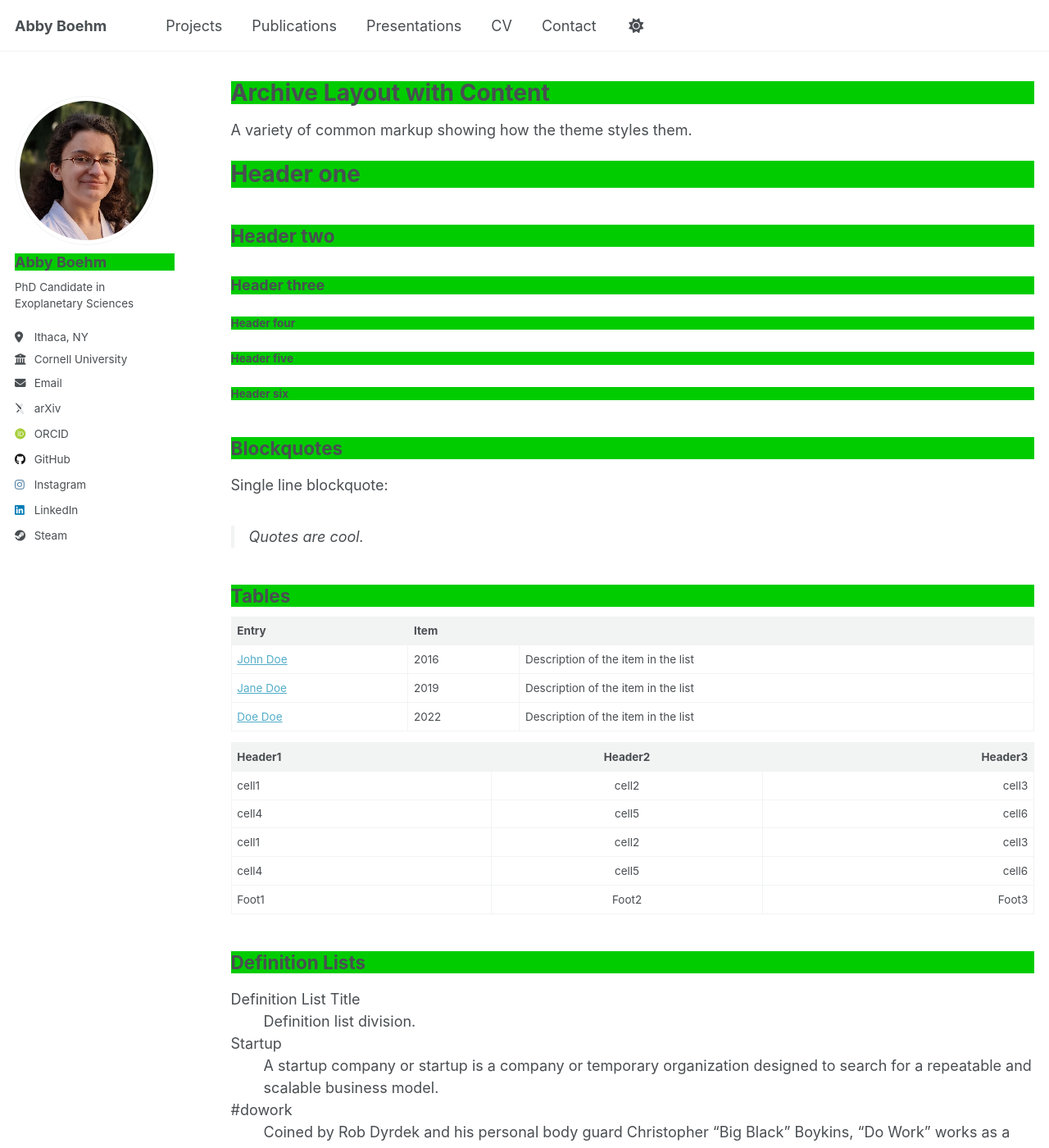
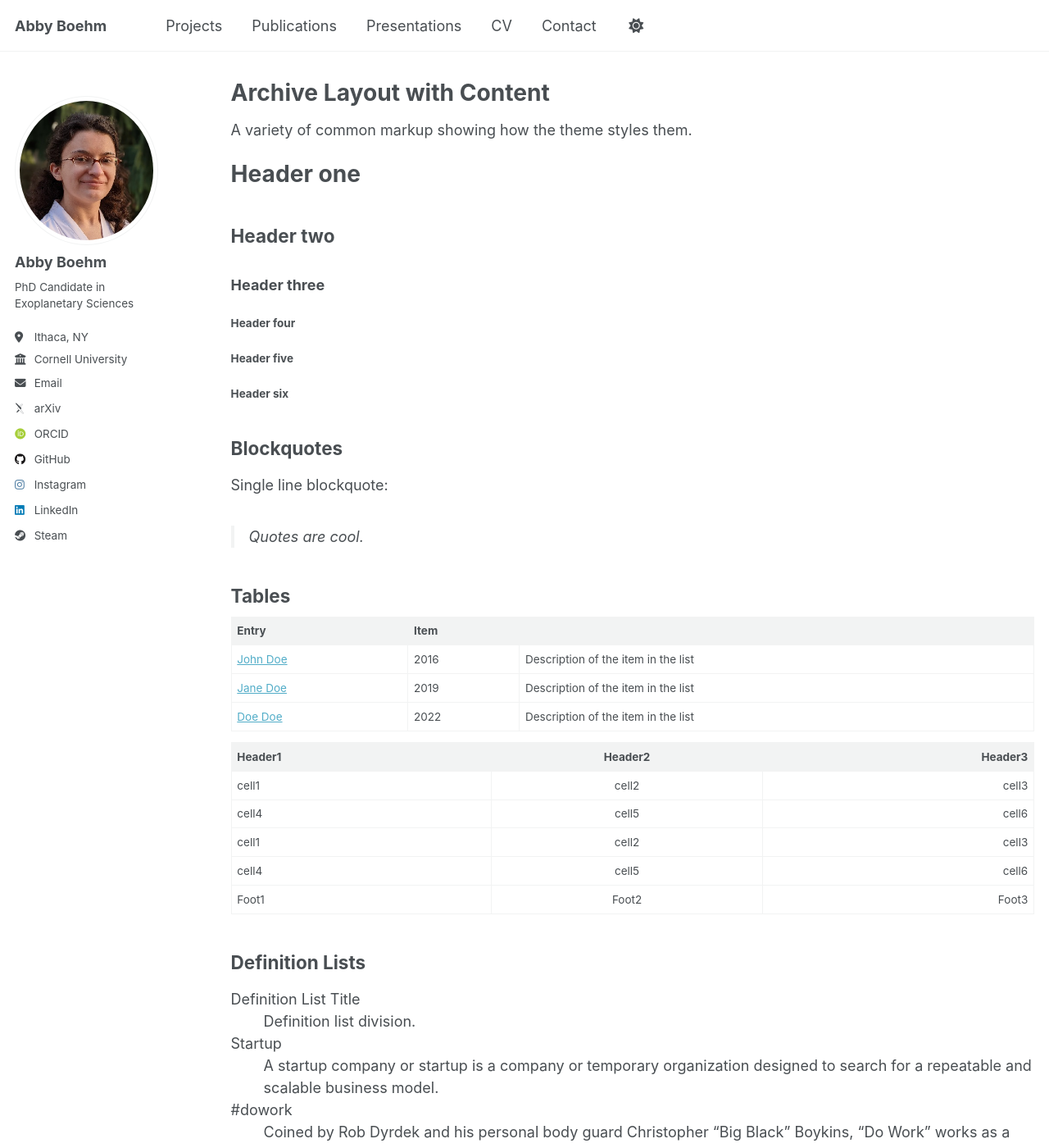
Before and after one commit to AbbyBoehm/AbbyBoehm.github.io, a Jekyll site: the page built from _pages/archive-layout-with-content.md, in a window 1280 px wide and 1400 px high. Shown: the whole window at 82% size. Built offline with Jekyll 4.4.1, drawn with Linux system fonts in a browser that asks for light colours; some web fonts are replaced.

Commit message:
editing nav bckg color to see what happens

```diff
--- a/_sass/layout/_base.scss
+++ b/_sass/layout/_base.scss
@@ -7,6 +7,7 @@
   min-height: 100%;
 }
 
+/*controls properties of bodies of font*/
 body {
   /* Set via _themes.scss */
   color: var(--global-text-color);
@@ -24,12 +25,12 @@
   }
 }
 
+/*controls properties of all sizes of header*/
 h1, h2, h3, h4, h5, h6 {
   margin: 2em 0 0.5em;
   line-height: 1.2;
   font-family: $header-font-family;
   font-weight: bold;
-  background-color: #00CC00;
 }
 
 h1 {
@@ -57,10 +58,12 @@
   font-size: $type-size-6;
 }
 
+/*defines what is meant by "small" font*/
 small, .small {
   font-size: $type-size-6;
 }
 
+/*controls margin below a paragraph environment*/
 p {
   margin-bottom: 1.3em;
 }
@@ -136,6 +139,7 @@
   overflow-x: auto; /* add scrollbars to wide code blocks*/
 }
 
+/*controls properties of embedded blocks of code*/
 a > code,
 figcaption > code,
 li > code,
@@ -296,6 +300,7 @@
   ul {
     margin: 0;
     padding: 0;
+    background-color: #00CC00;
   }
 
   li {
```
